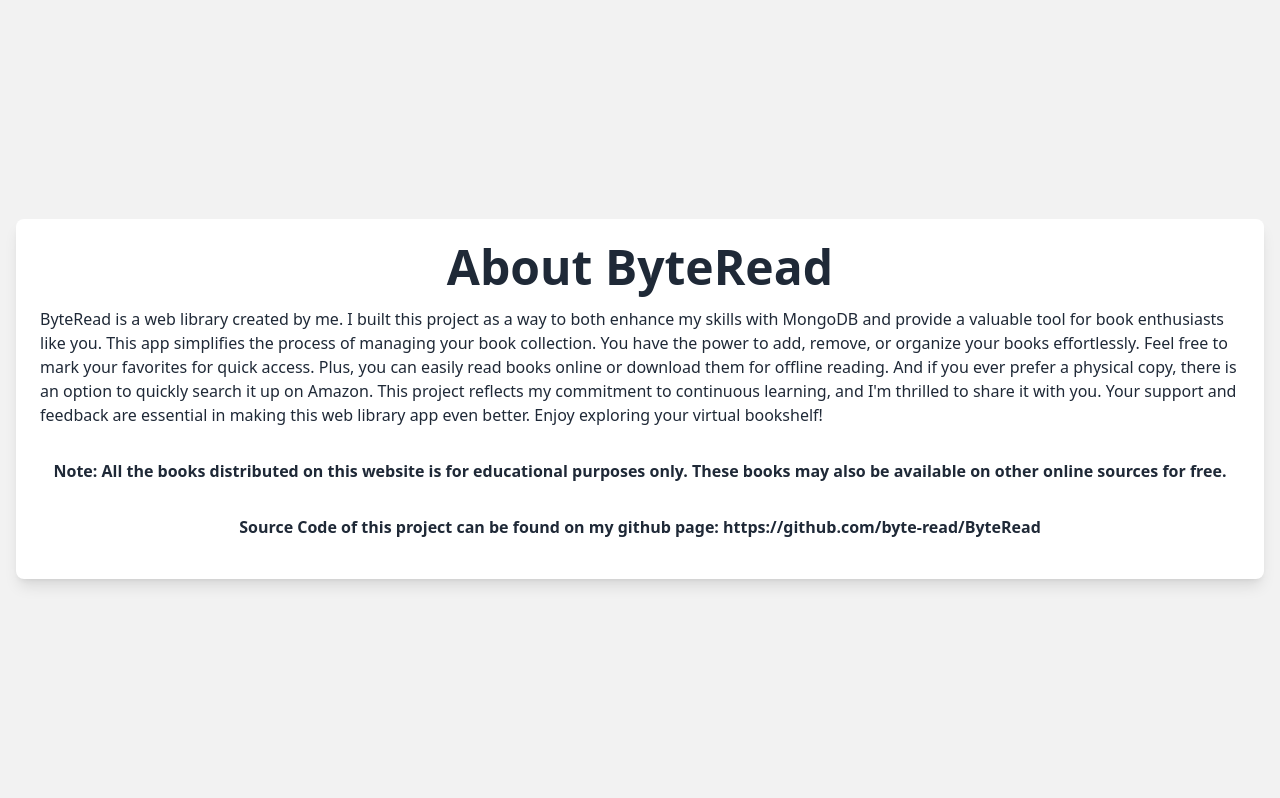
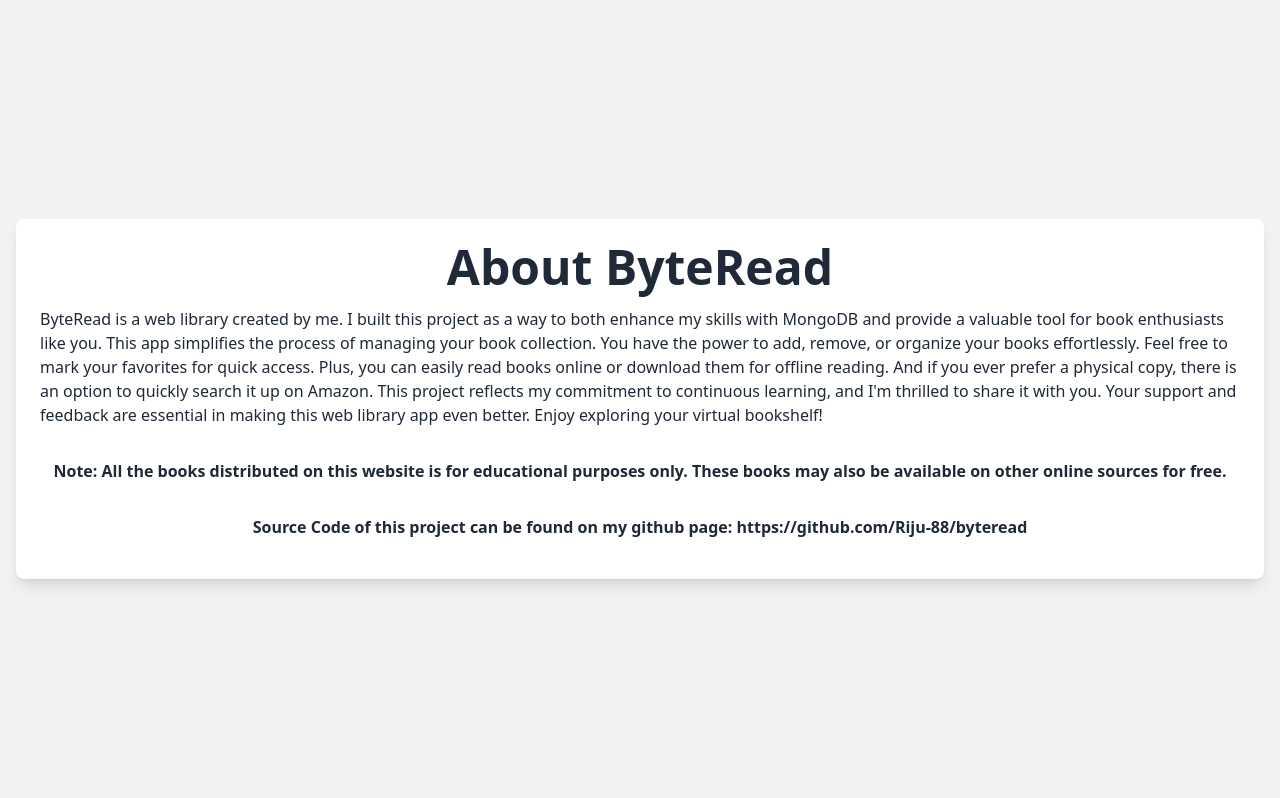
Before and after one commit to Riju-88/byteread, a PHP site: page /byteread/about.php in a window 1280 px wide. Shown: the part 67-865 px from the top of the page. Run offline with PHP 8.4, Linux system fonts and the light colour scheme; the visitor is signed in with stand-in values (Sample User, id 1).

Commit message:
Added github links in about page
Added github links in both user and admin about page

```diff
--- a/about.php
+++ b/about.php
@@ -48,7 +48,7 @@
         Note: All the books distributed on this website is for educational purposes only. These books may also be available on other online sources for free.
       </p>
       <p class="py-4 font-bold">
-        Source Code of this project can be found on my github page: <a href="https://github.com/byte-read/ByteRead">https://github.com/byte-read/ByteRead</a>
+        Source Code of this project can be found on my github page: <a href="https://github.com/Riju-88/byteread">https://github.com/Riju-88/byteread</a>
       </p>
     </div>
   </div>
--- a/admin/about.php
+++ b/admin/about.php
@@ -47,7 +47,7 @@
         Note: All the books distributed on this website is for educational purposes only. These books may also be available on other online sources for free.
       </p>
       <p class="py-4 font-bold">
-        Source Code of this project can be found on my github page: <a href="https://github.com/byte-read/ByteRead">https://github.com/byte-read/ByteRead</a>
+        Source Code of this project can be found on my github page: <a href="https://github.com/Riju-88/byteread">https://github.com/Riju-88/byteread</a>
       </p>
     </div>
   </div>
```
